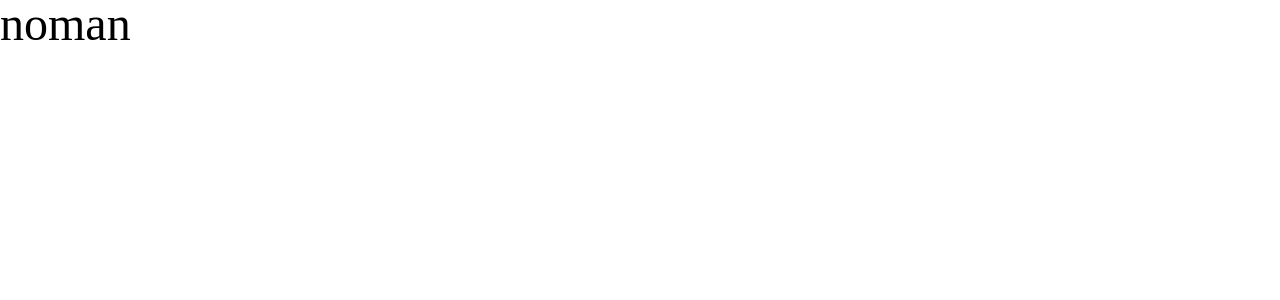
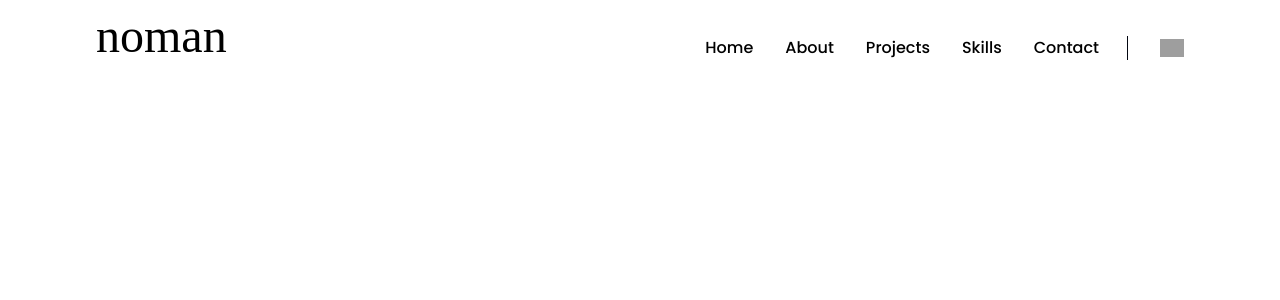
Before and after one commit to pxycknomdictator/my_animation_portfolio, a React (Vite) app: page / in a window 1280 px wide. Shown: the top 300 px of the page. Built offline with nearby package versions, Linux system fonts and the light colour scheme; grey boxes are pictures that could not be loaded; a web font is replaced by a local one.

Commit message:
add header

```diff
--- a/src/App.jsx
+++ b/src/App.jsx
@@ -1,7 +1,12 @@
 import React from "react";
+import Header from "./components/Header/Header.jsx";
 
 const App = () => {
-  return <h1 className="font-logo text-5xl">noman</h1>;
+  return (
+    <>
+      <Header />
+    </>
+  );
 };
 
 export default App;
--- /dev/null
+++ b/src/components/Header/Header.jsx
@@ -0,0 +1,43 @@
+import React from "react";
+import sun from "/images/sun.svg";
+import moon from "/images/moon.svg";
+import menu from "/images/hamburger.svg";
+import whiteMenu from "/images/hamburgerWhite.svg";
+import Logo from "../Logo";
+import Navigation from "./Navigation";
+
+const Header = () => {
+  const links = ["Home", "About", "Projects", "Skills", "Contact"];
+
+  return (
+    <header className="dark:bg-primaryDark bg-primaryLight py-3">
+      <section className="max-w-[85%] mx-auto flex items-end justify-between">
+        <Logo />
+        <div className="lg:flex items-center gap-8 lg:static hidden lg:block">
+
+          <nav className="myBorder border-primaryDark dark:border-primaryLight pr-7">
+
+            <ul className="flex gap-8 dark:text-primaryLight font-[500]">
+              {links.map((elements) => (
+                <Navigation key={elements} linkName={elements} />
+              ))}
+            </ul>
+
+          </nav>
+
+          <div className="w-6 grid">
+            <img className="max-w-full" src={moon} alt={moon} />
+          </div>
+
+        </div>
+
+        <div className="w-8 sm:w-9 block lg:hidden">
+          <img className="max-w-full" src={menu} alt={menu} />
+        </div>
+
+      </section>
+    </header>
+  );
+};
+
+export default Header;
--- /dev/null
+++ b/src/components/Header/Navigation.jsx
@@ -0,0 +1,11 @@
+import React from "react";
+
+const Navigation = ({ linkName }) => {
+  return (
+    <a className="navEffects dark:before:bg-primaryLight" href={linkName}>
+      {linkName}
+    </a>
+  );
+};
+
+export default Navigation;
--- /dev/null
+++ b/src/components/Logo.jsx
@@ -0,0 +1,11 @@
+import React from "react";
+
+const Logo = () => {
+  return (
+    <div>
+      <h1 className="dark:text-primaryLight font-logo text-4xl sm:text-5xl">noman</h1>
+    </div>
+  );
+};
+
+export default Logo;
--- a/src/index.css
+++ b/src/index.css
@@ -8,4 +8,31 @@
   html {
     font-family: "Poppins", sans-serif;
   }
+
+  .myBorder {
+    border-right: 1px;
+    border-style: solid;
+  }
+
+  .navEffects {
+    position: relative;
+
+    &::before {
+      content: "";
+      position: absolute;
+      width: 100%;
+      height: 2.5px;
+      bottom: -5px;
+      background: black;
+      border-radius: 2px;
+      transform: scaleX(0);
+      transform-origin: right;
+      transition: transform 0.69s ease-in-out;
+    }
+
+    &:hover::before {
+      transform-origin: left;
+      transform: scaleX(1);
+    }
+  }
 }
--- a/tailwind.config.js
+++ b/tailwind.config.js
@@ -1,6 +1,7 @@
 /** @type {import('tailwindcss').Config} */
 export default {
   content: ["./index.html", "./src/**/*.{js,ts,jsx,tsx}"],
+  darkMode: 'class',
   theme: {
     extend: {
       colors: {
```
Also changed, not shown: public/images/hamburgerWhite.svg (added), public/images/sun.svg.
